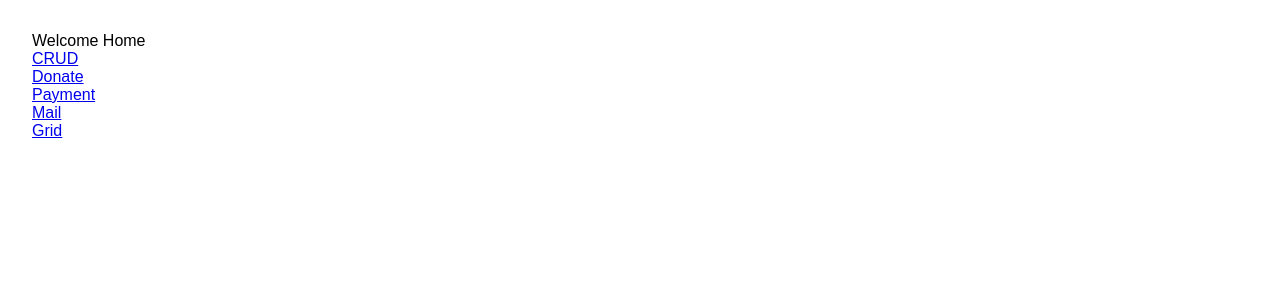
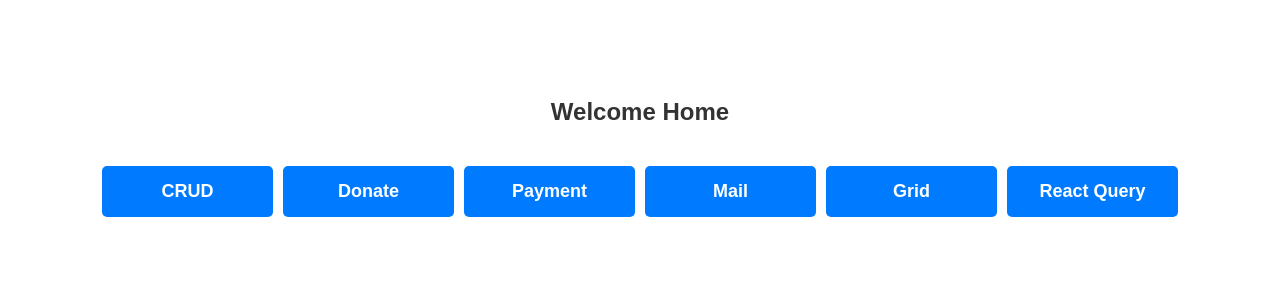
Before and after one commit to Ulephraim/react-lab, a React (Vite) app in the folder my-react-app/: page / in a window 1280 px wide. Shown: the top 300 px of the page. Built offline with nearby package versions, Linux system fonts and the light colour scheme.

Commit message:
Implement Add Todo functionality

```diff
--- a/my-react-app/src/index.css
+++ b/my-react-app/src/index.css
@@ -5,6 +5,55 @@
   font-weight: 400;
   margin: 2rem;
   background-color: white;
+}
+
+/* Home */
+
+.home-container {
+  text-align: center;
+  padding: 50px;
+}
+
+h1 {
+  font-size: 24px;
+  margin-bottom: 20px;
+}
+
+.button-group {
+  display: flex;
+  justify-content: space-between;
+  padding: 20px;
+  gap: 10px;
+}
+
+.btn {
+  flex: 1;
+  text-decoration: none;
+  background-color: #007bff;
+  color: white;
+  padding: 15px 20px;
+  border-radius: 5px;
+  font-size: 18px;
+  text-align: center;
+  transition: background-color 0.3s ease-in-out;
+  font-weight: bold;
+}
+
+.btn:hover {
+  background-color: #0056b3;
+}
+
+/* Make sure the buttons are responsive on smaller screens */
+@media (max-width: 768px) {
+  .button-group {
+    flex-direction: column;
+    align-items: center;
+  }
+
+  .btn {
+    width: 100%;
+    max-width: 300px;
+  }
 }
 
 /* Page button styling */
@@ -303,7 +352,6 @@
   background-color: #0056b3;
 }
 
-
 .mail-container {
   display: flex;
   flex-direction: column;
--- a/my-react-app/src/projects/Home.tsx
+++ b/my-react-app/src/projects/Home.tsx
@@ -4,13 +4,28 @@
 
 export default function HomePage() {
   return (
-    <div>
-      Welcome Home <br />
-      <Link to="/crud-home">CRUD</Link> <br />
-      <Link to="/donate">Donate</Link> <br />
-      <Link to="/payment">Payment</Link> <br />
-      <Link to="/mail">Mail</Link> <br />
-      <Link to="/grid">Grid</Link>
+    <div className="home-container">
+      <h1>Welcome Home</h1>
+      <div className="button-group">
+        <Link to="/crud-home" className="btn">
+          CRUD
+        </Link>
+        <Link to="/donate" className="btn">
+          Donate
+        </Link>
+        <Link to="/payment" className="btn">
+          Payment
+        </Link>
+        <Link to="/mail" className="btn">
+          Mail
+        </Link>
+        <Link to="/grid" className="btn">
+          Grid
+        </Link>
+        <Link to="/query" className="btn">
+          React Query
+        </Link>
+      </div>
     </div>
   );
 }
--- a/my-react-app/src/projects/QUERY/query.tsx
+++ b/my-react-app/src/projects/QUERY/query.tsx
@@ -1,7 +1,57 @@
 /** @format */
 
+import { useMutation, useQuery, useQueryClient } from '@tanstack/react-query';
+import { addTodo, fetchTodos } from '../..';
+import { useState } from 'react';
+
 function Query() {
-  return <div>QUERY</div>;
+  const queryClient = useQueryClient();
+
+  const [title, setTitle] = useState<string>('');
+  const { data: todos, isLoading } = useQuery({
+    queryFn: () => fetchTodos(),
+    queryKey: ['todos'],
+  });
+
+  const { mutateAsync: addTodoMutation } = useMutation({
+    mutationFn: addTodo,
+    onSuccess: () => {
+      queryClient.invalidateQueries({ queryKey: ['todos'] });
+    },
+  });
+
+  if (isLoading) {
+    return <div>Loading...</div>;
+  }
+
+  return (
+    <>
+      <div>
+        <input
+          type="text"
+          onChange={(e) => setTitle(e.target.value)}
+          value={title}
+        />
+        <button
+          onClick={async () => {
+            try {
+              await addTodoMutation({ title });
+              setTitle('');
+            } catch (e) {
+              console.error(e);
+            }
+          }}
+        >
+          Add Todo
+        </button>
+      </div>
+      <div>
+        {todos?.map((todo) => {
+          return <div key={todo.id}>{todo.title}</div>;
+        })}
+      </div>
+    </>
+  );
 }
 
 export default Query;
```
